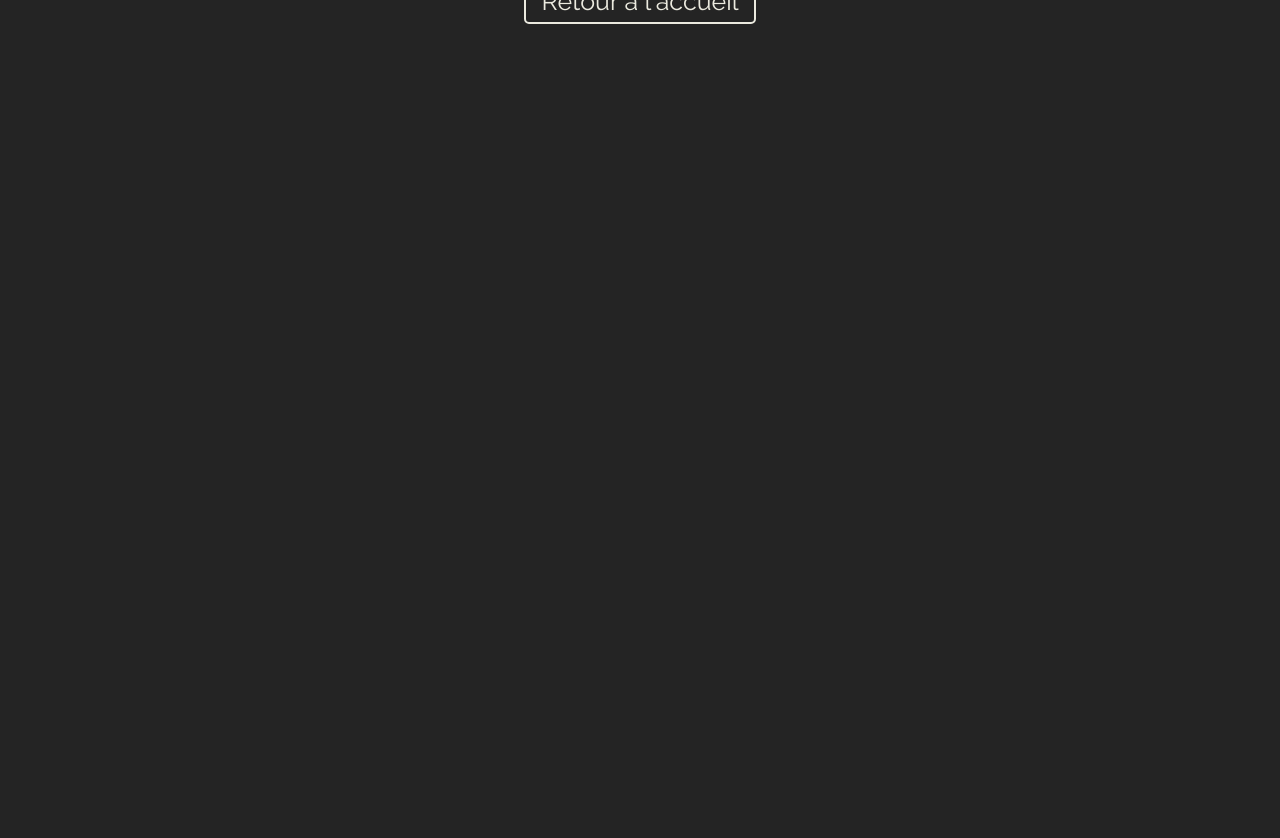
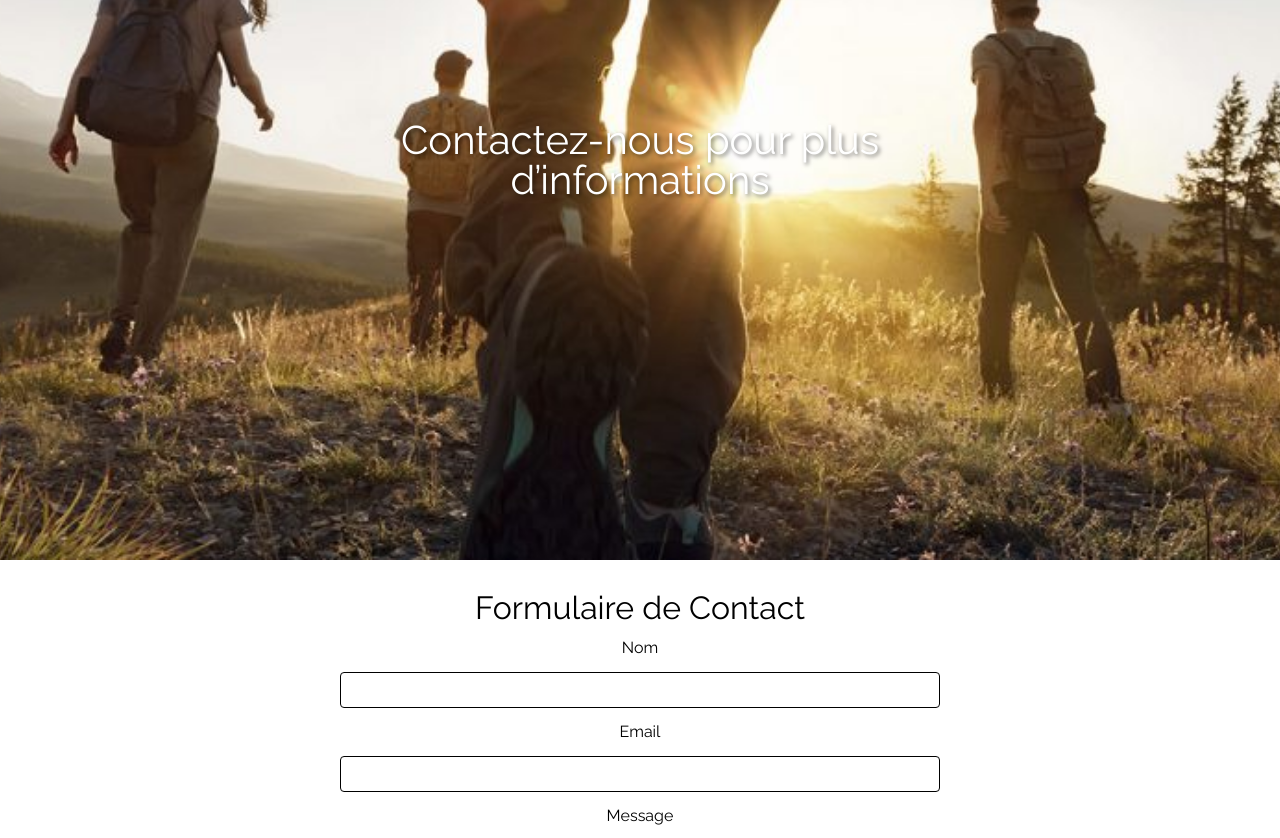
Before and after one commit to julien382/Wildora, a React (Vite) app: page /contact in a window 1280 px wide. Before the commit this address had no page. Shown: the part 240-1078 px from the top of the page. Before the commit the page ends 800 px from the top, so only its background shows below. Built offline with nearby package versions, Linux system fonts and the light colour scheme.

Commit message:
create contactPage

```diff
--- a/src/App.jsx
+++ b/src/App.jsx
@@ -7,7 +7,7 @@ import Header from "./components/Header/Header";
 import AboutPage from "./pages/AboutPage/AboutPage";
 import ServicesPage from "./pages/ServicesPage/ServicesPage";
 import GaleriePage from "./pages/GaleriePage/GaleriePage";
-
+import ContactPage from "./pages/ContactPage/ContactPage";
 
 function App() {
   const location = useLocation(); // Récupère les infos sur la route actuelle
@@ -25,6 +25,7 @@ function App() {
           <Route path="/a_propos" element={<AboutPage />} />
           <Route path="/services" element={<ServicesPage />} />
           <Route path="/galerie" element={<GaleriePage />} />
+          <Route path="/contact" element={<ContactPage />} />
           <Route path="/*" element={<ErrorPage />} />
         </Routes>
       </main>
--- /dev/null
+++ b/src/pages/ContactPage/ContactPage.jsx
@@ -0,0 +1,54 @@
+import './ContactPage.scss'
+import mainImage from '../../assets/img/rando.jpg';
+
+const ContactPage = () => {
+    return (
+        <div>
+            <section className='topContactPage'>
+                <img className='topContactPageImage' src={mainImage} alt="mainImage"></img>
+                <h1 className='topContactPageTitle'>Contactez-nous pour plus d’informations</h1>
+            </section>
+
+            <section className='contactFormSection'>
+                <h2 className='contactFormTitle'>Formulaire de Contact</h2>
+                <form className='contactForm'>
+                    <label htmlFor='name'>Nom</label>
+                    <input type='text' id='name' name='name' required />
+
+                    <label htmlFor='email'>Email</label>
+                    <input type='email' id='email' name='email' required />
+
+                    <label htmlFor='message'>Message</label>
+                    <textarea id='message' name='message' rows='5' required></textarea>
+
+                    <button type='submit'>Envoyer</button>
+                </form>
+            </section>
+
+            <section className='practicalInfoSection'>
+                <h2 className='practicalInfoTitle'>Informations Pratiques</h2>
+                <p className='practicalInfoText'>Adresse : 123 Rue de la Nature, 75000 Paris, France</p>
+                <p className='practicalInfoText'>Téléphone : +33 1 23 45 67 89</p>
+                <p className='practicalInfoText'>Email : contact@wildora.com</p>
+                <p className='practicalInfoText'>Horaires : Lundi - Vendredi : 9h - 18h</p>
+            </section>
+
+            <section className='mapSection'>
+                <h2 className='mapTitle'>Notre Localisation</h2>
+                <div className='mapContainer'>
+                    <iframe
+                        src="https://www.google.com/maps/embed?pb=!1m18!1m12!1m3!1d2624.9999999999995!2d2.2922929999999997!3d48.858844999999996!2m3!1f0!2f0!3f0!3m2!1i1024!2i768!4f13.1!3m3!1m2!1s0x47e66fdfdfdfdfdf%3A0x0!2zNDjCsDUxJzMyLjkiTiAywrAxNSc0Ni4yIkU!5e0!3m2!1sen!2sfr!4v1616161616161!5m2!1sen!2sfr"
+                        width="600"
+                        height="450"
+                        style={{ border: 0 }}
+                        allowFullScreen=""
+                        loading="lazy"
+                        title="Google Maps"
+                    ></iframe>
+                </div>
+            </section>
+        </div>
+    )
+}
+
+export default ContactPage
--- /dev/null
+++ b/src/pages/ContactPage/ContactPage.scss
@@ -0,0 +1,111 @@
+@use '../../styles/index' as *;
+
+.topContactPage {
+    position: relative;
+    height: 100vh; /* L'image prend toute la hauteur de la vue */
+    overflow: hidden;
+
+    .topContactPageImage {
+        width: 100%;
+        height: 100%;
+        object-fit: cover; /* Empêche la déformation de l'image */
+        position: absolute;
+        top: 0;
+        left: 0;
+        z-index: -1; /* Place l'image derrière le texte */
+    }
+
+    .topContactPageTitle {
+        position: absolute;
+        top: 50%;
+        left: 50%;
+        transform: translate(-50%, -50%);
+        color: $white;
+        text-shadow: 2px 2px 4px rgba(0, 0, 0, 0.5); /* Amélioration de la lisibilité */
+        font-size: 2.5rem;
+        text-align: center;
+        z-index: 1; /* Place le texte au-dessus de l'image */
+    }
+}
+
+.contactFormSection {
+    padding: 2rem;
+    background-color: $white;
+    text-align: center;
+
+    .contactFormTitle {
+        font-size: 2rem;
+        margin-bottom: 1rem;
+        color: $black;
+    }
+
+    .contactForm {
+        display: flex;
+        flex-direction: column;
+        gap: 1rem;
+        max-width: 600px;
+        margin: 0 auto;
+
+        label {
+            font-size: 1rem;
+            color: $black;
+        }
+
+        input, textarea {
+            padding: 0.5rem;
+            border: 1px solid $black;
+            border-radius: 4px;
+            font-size: 1rem;
+        }
+
+        button {
+            background-color: $primary-color;
+            color: $white;
+            border: none;
+            padding: 0.5rem 1rem;
+            border-radius: 4px;
+            cursor: pointer;
+            transition: background-color 0.3s ease;
+
+            &:hover {
+                background-color: $secondary-color;
+            }
+        }
+    }
+}
+
+.practicalInfoSection {
+    padding: 2rem;
+    background-color: $white;
+    text-align: center;
+
+    .practicalInfoTitle {
+        font-size: 2rem;
+        margin-bottom: 1rem;
+        color: $black;
+    }
+
+    .practicalInfoText {
+        font-size: 1.2rem;
+        line-height: 1.6;
+        color: $black;
+        margin-bottom: 0.5rem;
+    }
+}
+
+.mapSection {
+    padding: 2rem;
+    background-color: $white;
+    text-align: center;
+
+    .mapTitle {
+        font-size: 2rem;
+        margin-bottom: 1rem;
+        color: $black;
+    }
+
+    .mapContainer {
+        display: flex;
+        justify-content: center;
+    }
+}
```
